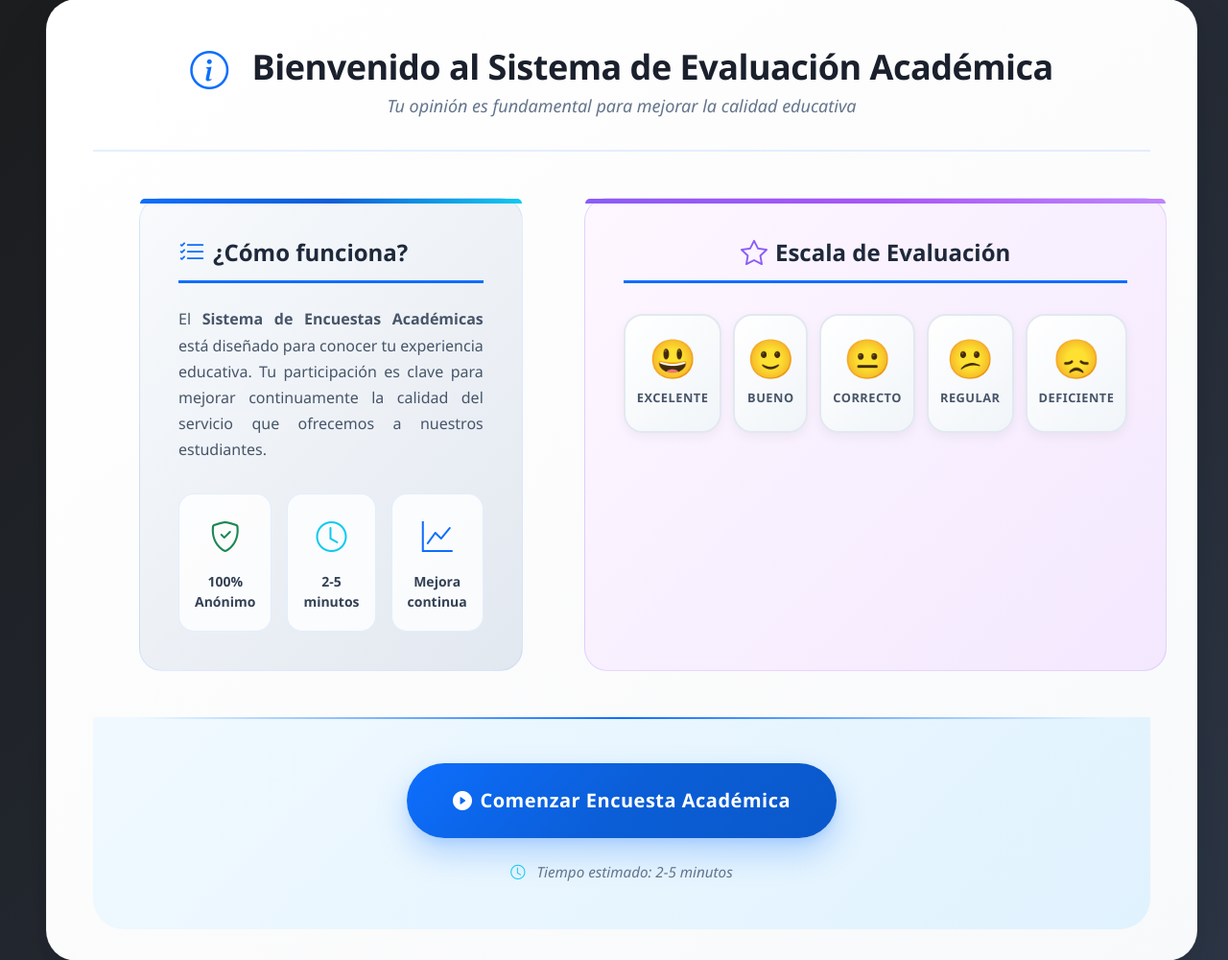
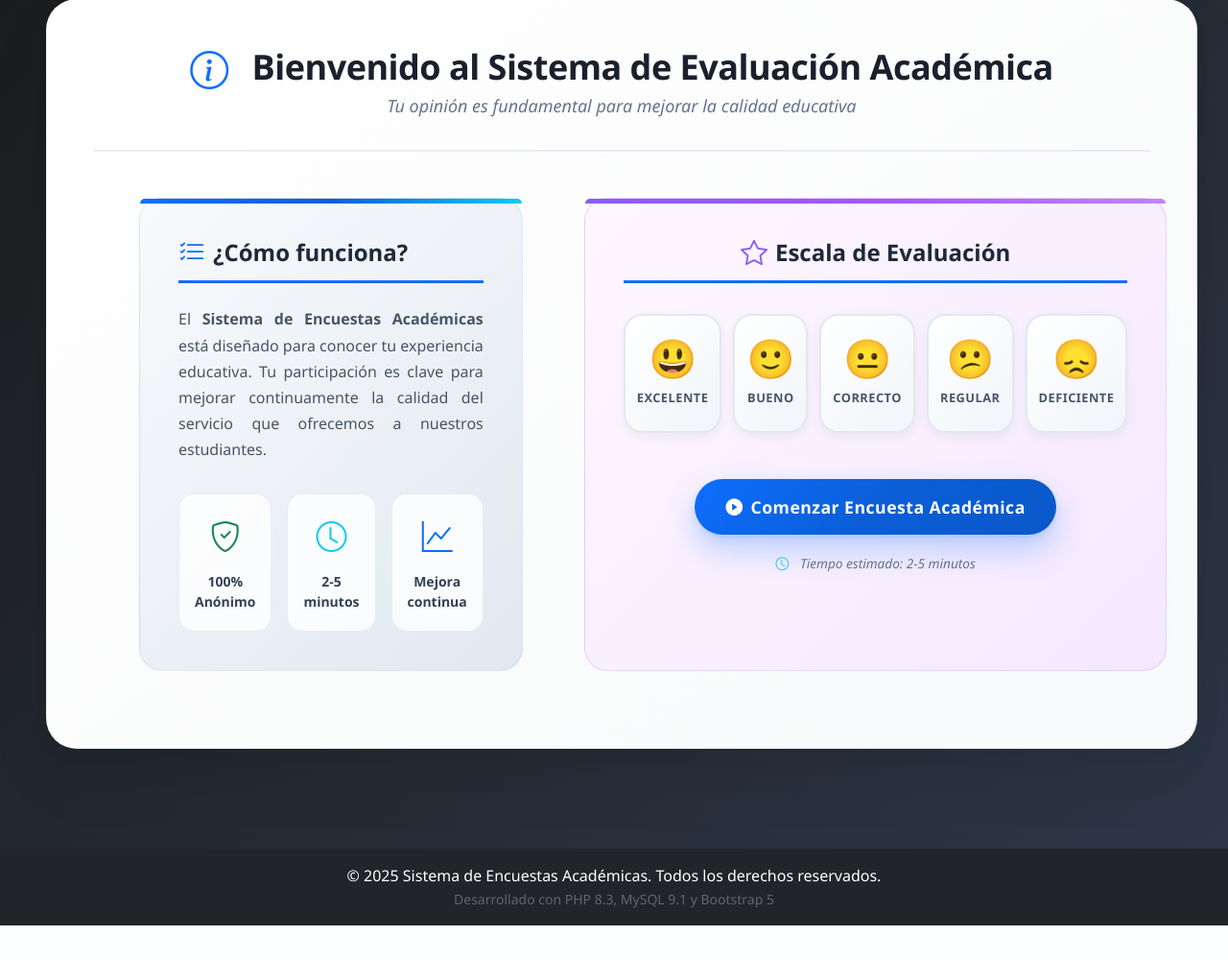
Before and after one commit to JssDevWeb/formulario_satisfaccion, a PHP site: page / in a window 1280 px wide. Shown: the part 211-1211 px from the top of the page at 96% size. After the commit the page ends 1175 px from the top, so only its background shows below. Run offline with PHP 8.4, Linux system fonts and the light colour scheme; data that the repository does not hold is empty.

Commit message:
Refactor: Relocate survey start button into evaluation scale section
This commit moves the 'Comenzar Encuesta Académica' button
(and its associated 'Tiempo estimado' note) from its previous
position at the bottom of the introductory section into the
'Escala de Evaluación' column on the right.

Changes include:
- Modified `index.html` to change the DOM position of the
  `div.intro-action` element.
- Added new CSS rules in `assets/css/main_clean.css` to target
  `.evaluation-scale-info .intro-action` and its contents.
  These rules adjust padding, background, and border-radius
  of the button container to fit its new context.
- The button (`.start-survey-btn`) and the note (`.action-note`)
  have also been slightly resized (padding, font-size) to better
  suit the new layout.
- Ensured that the existing emoji scale layout is not affected by
  these changes.

This change aims to integrate the call to action more closely with
the explanation of the evaluation scale, as per your request.

```diff
--- a/assets/css/main_clean.css
+++ b/assets/css/main_clean.css
@@ -426,6 +426,37 @@ main {
     color: var(--info-color);
 }
 
+/* Styles for .intro-action when moved into .evaluation-scale-info */
+.evaluation-scale-info .intro-action {
+    padding: 1.5rem 0 0 0; /* Add top padding, reset other padding */
+    background: transparent; /* Remove original background */
+    border-radius: 0; /* Reset border-radius */
+    text-align: center; /* Keep text centered */
+    margin-top: 1.5rem; /* Add space from the emoji scale above */
+    /* Reset any specific layout properties if they conflict, e.g., width, if needed */
+}
+
+.evaluation-scale-info .intro-action::before {
+    display: none; /* Remove the original ::before pseudo-element's line */
+}
+
+.evaluation-scale-info .start-survey-btn {
+    padding: 1rem 2rem; /* Reduced padding */
+    font-size: 1.1rem; /* Reduced font size */
+    min-width: auto; /* Allow button to be smaller */
+    margin-bottom: 0.75rem; /* Space for the note below */
+    /* If the button is still too wide, consider adding: */
+    /* width: auto; display: inline-block; */
+    /* Or, if it should be a certain percentage of its new container: */
+    /* width: 80%; max-width: 280px; */
+}
+
+.evaluation-scale-info .action-note {
+    font-size: 0.85rem; /* Optional: adjust font size */
+    margin-top: 0.5rem; /* Ensure consistent spacing */
+}
+
+
 /* ============================================
    RESPONSIVE DESIGN
    ============================================ */
@@ -1069,6 +1100,19 @@ textarea[name*="professor_"]::placeholder,
     color: var(--header-color) !important;
 }
 
+/* Specificity check for horizontal scale, ensure it's not affected by general .intro-action styles */
+/* This is mostly a safeguard; the more specific targeting above should prevent issues. */
+.evaluation-scale-info .scale-horizontal-container {
+    display: flex !important; /* Re-assert if necessary, though current CSS uses !important */
+    justify-content: center;
+    align-items: stretch;
+    flex-direction: row !important; /* Re-assert if necessary */
+    flex-wrap: nowrap !important; /* Re-assert if necessary */
+    gap: 0.75rem; /* Ensure gap is maintained */
+    margin-bottom: 0; /* Ensure no unexpected margin from .intro-action if it had one globally */
+}
+
+
 /* Icono del título de selección de curso */
 #step1-course-selection .section-title i {
     color: var(--header-color);
```
Also changed, not shown: index.html (+3 -4 lines).
